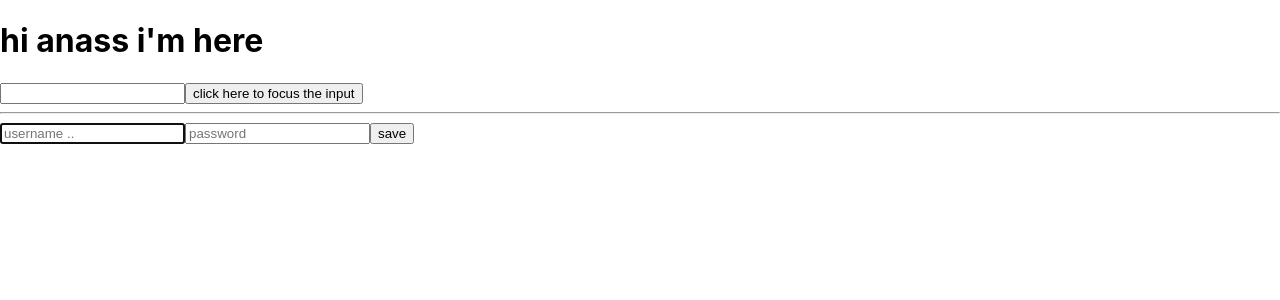
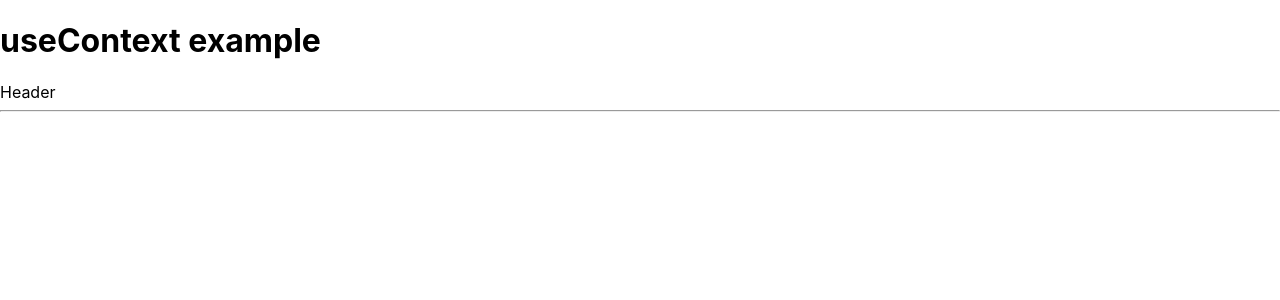
Before and after one commit to anassraissi/hooks_react_example, a React (Create React App) app in the folder hooks_react/: page / in a window 1280 px wide. Shown: the top 300 px of the page. Built offline with nearby package versions, Linux system fonts and the light colour scheme.

Commit message:
make simple use  of useContext about change theme and look what looks variables inside the function of components

```diff
--- /dev/null
+++ b/hooks_react/src/UseContex/App.js
@@ -0,0 +1,16 @@
+import React from 'react'
+import { ThemeProvider } from './ThemeContext'
+import Header from "./Header";
+
+const App = () => {
+  return (
+    <div>
+      <h1>useContext example</h1>
+    <ThemeProvider>
+      <Header></Header>
+    </ThemeProvider>
+    </div>
+  )
+}
+
+export default App
--- /dev/null
+++ b/hooks_react/src/UseContex/Header.js
@@ -0,0 +1,12 @@
+import React, { useContext } from 'react'
+import { ThemeContext } from './ThemeContext'
+
+export default function Header(){
+  const theme =useContext(ThemeContext);
+  console.log({theme});
+  return (
+    <div>Header
+      <hr></hr>
+    </div>
+  )
+}
--- /dev/null
+++ b/hooks_react/src/UseContex/ThemeContext.js
@@ -0,0 +1,15 @@
+import React, { useState } from 'react'
+
+export const ThemeContext=React.createContext();
+export function ThemeProvider(props){
+    const[theme,setTheme]=useState('dark');
+
+    function toggleTheme(){
+        setTheme(theme  == 'dark'? 'light' : 'dark');
+    }
+    return(
+    <ThemeContext.Provider value={{theme,setTheme,toggleTheme}  }>
+        {props.children}
+    </ThemeContext.Provider>
+    );
+}
--- a/hooks_react/src/index.js
+++ b/hooks_react/src/index.js
@@ -8,6 +8,7 @@ import UseMemo from './useMemo/App';
 import UseCallback from "./useCallback/ParentComponent";
 import UseReducer from './useReducer/App';
 import UseRef from './UseRef/ClassComponent'
+import ThemeContext from "./UseContex/App";
 
 
 const root = ReactDOM.createRoot(document.getElementById('root'));
@@ -18,7 +19,8 @@ root.render(
     {/* <UseMemo></UseMemo> */}
     {/* <UseCallback></UseCallback> */}
 {/* <UseReducer></UseReducer> */}
-<UseRef></UseRef>
+{/* <UseRef></UseRef> */}
+<ThemeContext></ThemeContext>
   </React.StrictMode>
 );
 
```
Also changed, not shown: hooks_react/src/UseContex/Login.js (added).
